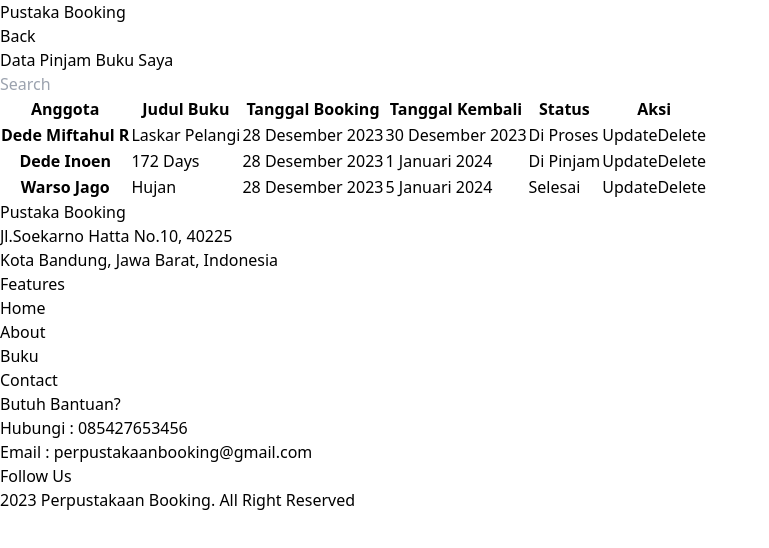
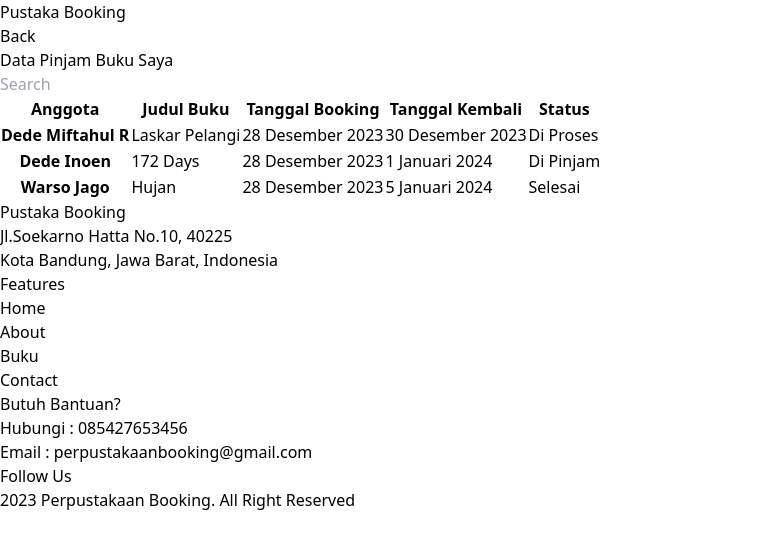
Before and after one commit to BonardiA/pustaka-booking2, a React (Vite) app: page /data-booking in a window 1280 px wide. Shown: the top 548 px of the page, without its empty margins (0-769 px from the left). Built offline with nearby package versions, Linux system fonts and the light colour scheme.

Commit message:
Fix aksi

```diff
--- a/src/Pages/DataBooking.jsx
+++ b/src/Pages/DataBooking.jsx
@@ -74,9 +74,6 @@ function DataBooking() {
                   <th scope="col" className="px-6 py-3">
                     Status
                   </th>
-                  <th scope="col" className="px-6 py-3">
-                    Aksi
-                  </th>
                 </tr>
               </thead>
               <tbody>
@@ -110,14 +107,6 @@ function DataBooking() {
                         {booking.status}
                       </span>
                     </td>
-                    <td className="px-6 py-4 gap-2 flex items-center">
-                      <a className="font-medium bg-yellow-200 text-blue-950 py-1 px-2 rounded-lg">
-                        Update
-                      </a>
-                      <a className="font-medium bg-red-400 text-white py-1 px-2 rounded-lg">
-                        Delete
-                      </a>
-                    </td>
                   </tr>
                 ))}
               </tbody>
```
